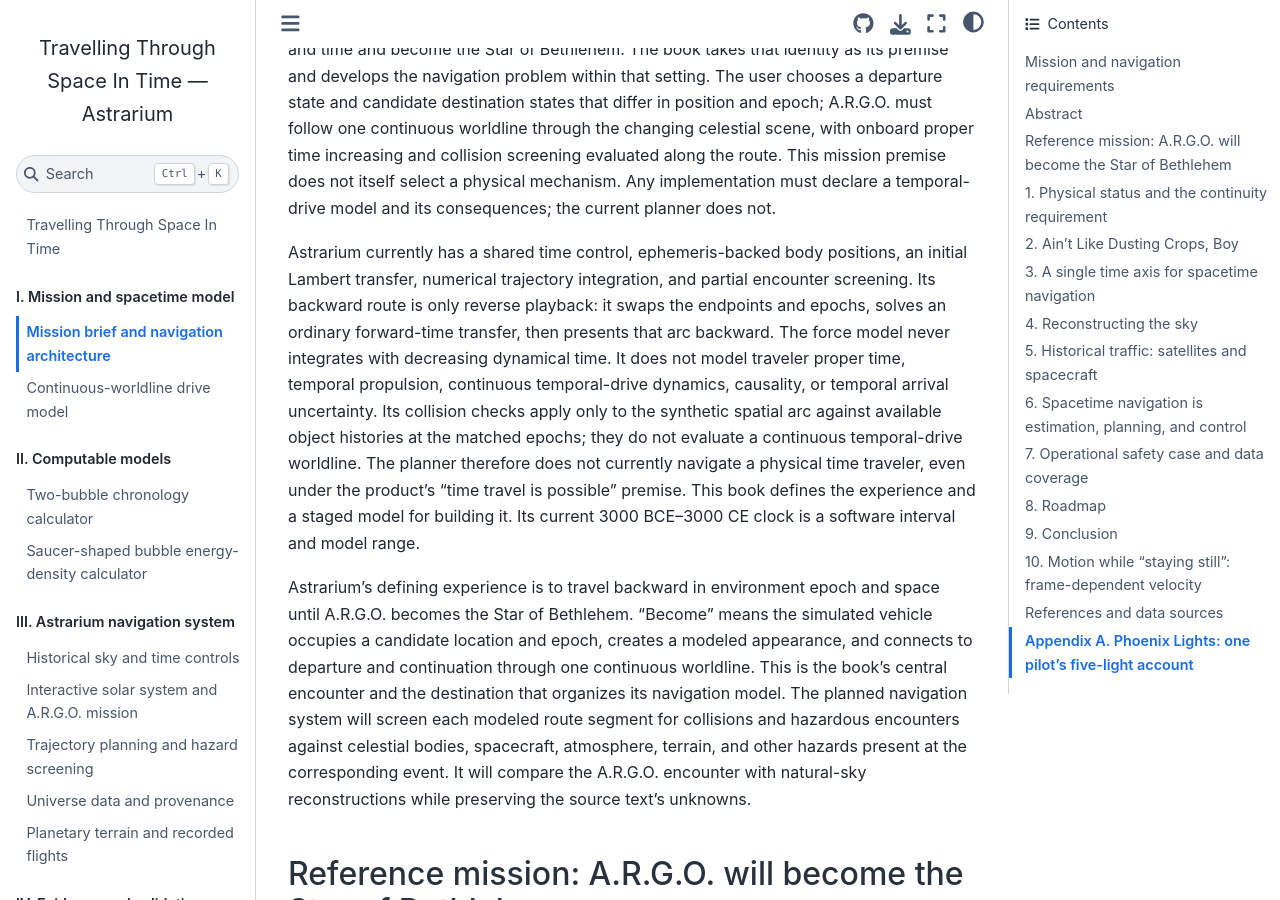
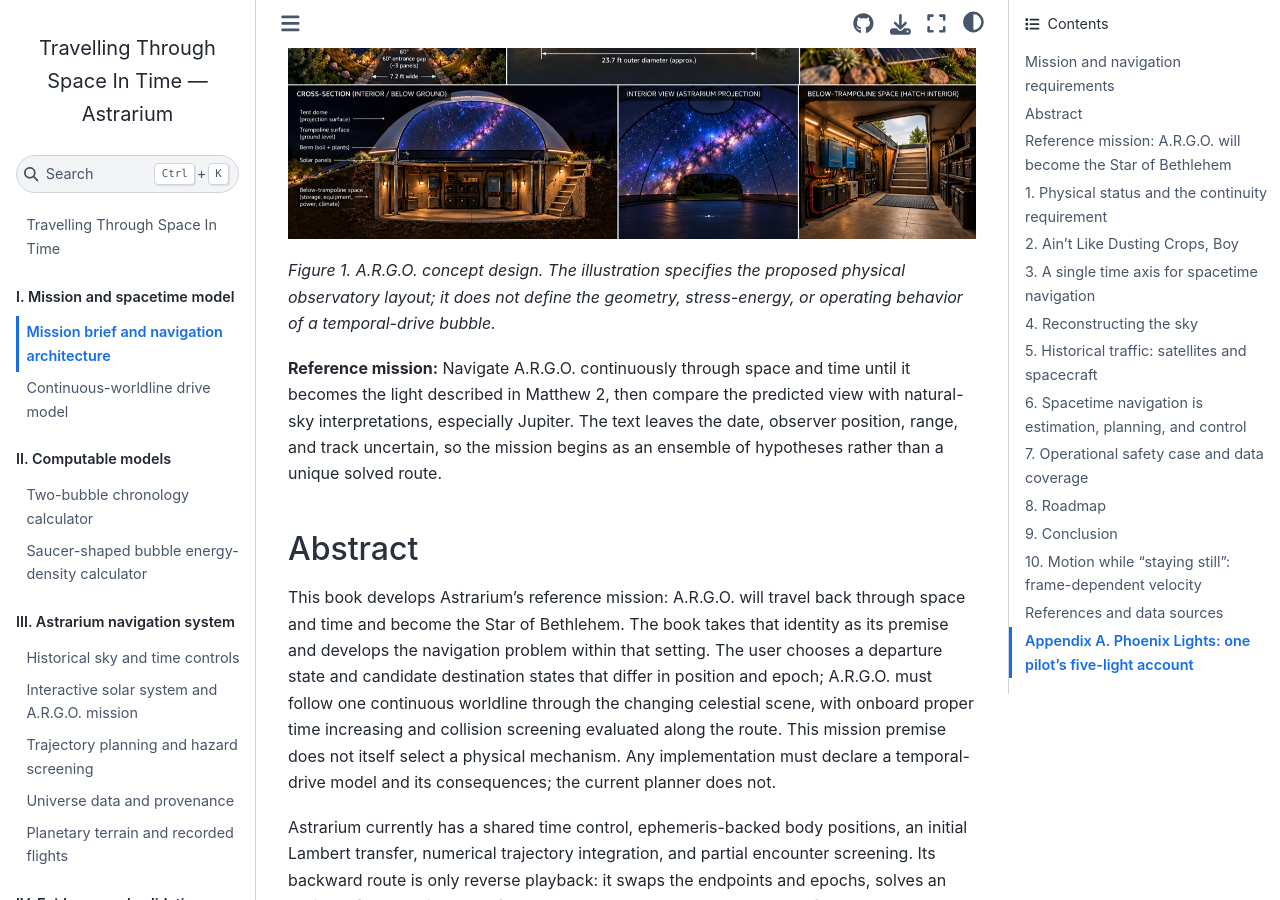
Before and after one commit to CastaliaInstitute/astrarium, a Jupyter Book: the page built from docs/whitepaper-space-time-travel.md, in a window 1280 px wide and 900 px high, scrolled down 782 px. Built offline with Jupyter Book 1.0.4 settings and Sphinx 7.4.7 and the Sphinx Book theme 1.1.4, drawn with Linux system fonts in a browser that asks for light colours.

Commit message:
Add A.R.G.O. concept design to mission brief

```diff
--- a/docs/whitepaper-space-time-travel.md
+++ b/docs/whitepaper-space-time-travel.md
@@ -7,6 +7,10 @@
 **Scope:** Astrarium treats travel through time and space as a real capability within its modeled universe. A navigator selects a destination state at a chosen epoch and follows A.R.G.O.'s worldline through the shared, time-dependent celestial scene. The scientific model must state which physics and data support each segment.
 
 **Vehicle:** A.R.G.O. (Astrarium Research & Galactic Observatory), the saucer-shaped craft whose hull and co-moving spacetime bubble are modeled as one system. Astrarium remains the observatory and navigation software.
+
+![A.R.G.O. concept design: dome observatory above a below-ground equipment space, with front, rear, top, side, cross-section, and interior views.](./_static/images/argo-concept-design.jpg)
+
+*Figure 1. A.R.G.O. concept design. The illustration specifies the proposed physical observatory layout; it does not define the geometry, stress-energy, or operating behavior of a temporal-drive bubble.*
 
 **Reference mission:** Navigate A.R.G.O. continuously through space and time until it becomes the light described in Matthew 2, then compare the predicted view with natural-sky interpretations, especially Jupiter. The text leaves the date, observer position, range, and track uncertain, so the mission begins as an ensemble of hypotheses rather than a unique solved route.
 
```
Also changed, not shown: docs/_static/images/argo-concept-design.jpg (added).
